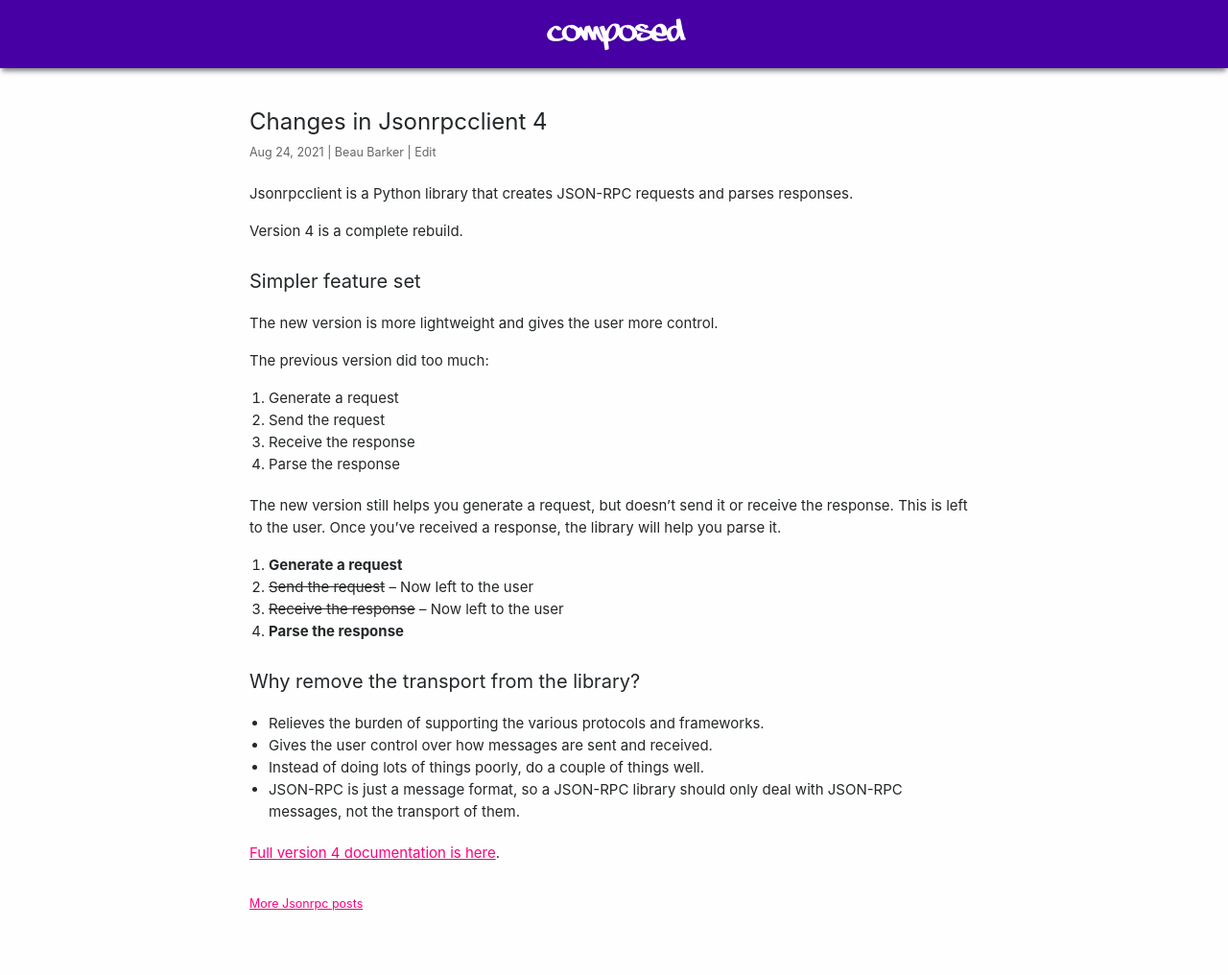
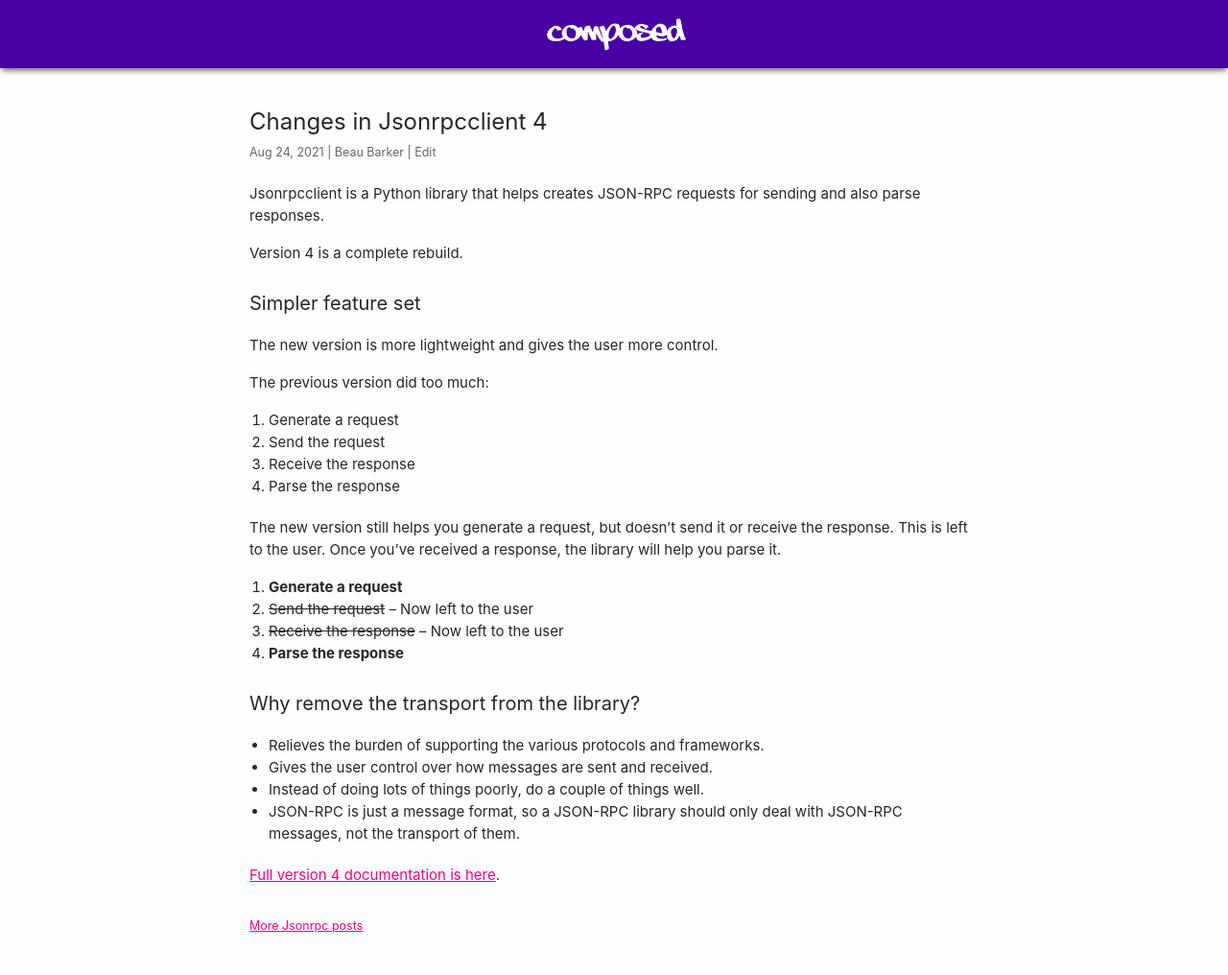
Before and after one commit to explodinglabs/explodinglabs.github.io, a Jekyll site: the page built from docs/_posts/jsonrpc/2021-08-24-jsonrpcclient-4-changes.markdown, in a window 1280 px wide. Shown: the whole page at 96% size. Built offline with Jekyll 4.4.1, drawn with Linux system fonts in a browser that asks for light colours; before the commit the page ends 993 px from its top, so only the background shows below that.

Commit message:
Update 2021-08-24-jsonrpcclient-4-changes.markdown

```diff
--- a/docs/_posts/jsonrpc/2021-08-24-jsonrpcclient-4-changes.markdown
+++ b/docs/_posts/jsonrpc/2021-08-24-jsonrpcclient-4-changes.markdown
@@ -4,8 +4,8 @@ category: jsonrpc
 title: Changes in Jsonrpcclient 4
 permalink: /jsonrpcclient-4-changes
 ---
-Jsonrpcclient is a Python library that creates JSON-RPC requests and
-parses responses.
+Jsonrpcclient is a Python library that helps creates JSON-RPC requests for sending and
+also parse responses.
 
 Version 4 is a complete rebuild.
 
```
